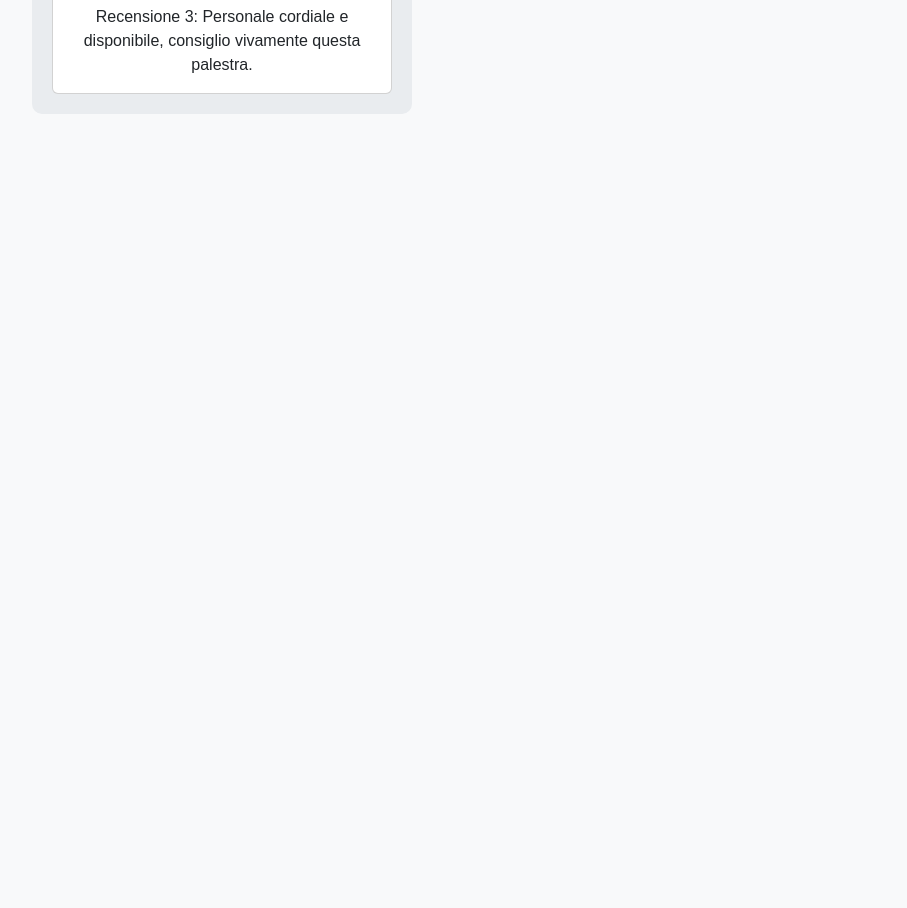
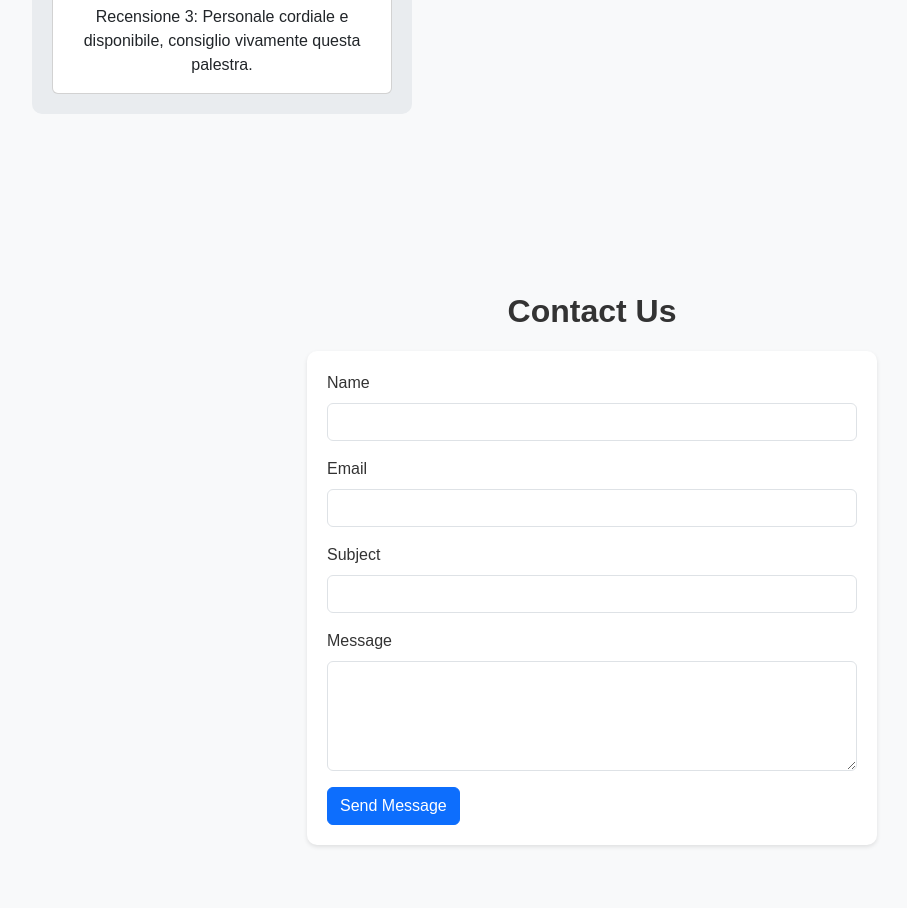
Before and after one commit to DoodleSaurus/Flamewave, a plain HTML site: page index.html in a window 1280 px wide. Shown: the part 3609-4517 px from the top of the page, without its empty margins (48-955 px from the left). Before the commit the page ends 3841 px from the top, so only its background shows below. Drawn offline with nearby package versions, Linux system fonts and the light colour scheme.

Commit message:
Update index.html

```diff
--- a/index.html
+++ b/index.html
@@ -270,6 +270,34 @@
         </div>
     </section>
 
+    <!-- Contact -->
+    <section id="contact" class="container my-5">
+        <h2 class="text-center">Contact Us</h2>
+        <div class="row justify-content-center">
+            <div class="col-md-6">
+                <form>
+                    <div class="mb-3">
+                        <label for="name" class="form-label">Name</label>
+                        <input type="text" class="form-control" id="name" required>
+                    </div>
+                    <div class="mb-3">
+                        <label for="email" class="form-label">Email</label>
+                        <input type="email" class="form-control" id="email" required>
+                    </div>
+                    <div class="mb-3">
+                        <label for="subject" class="form-label">Subject</label>
+                        <input type="text" class="form-control" id="subject" required>
+                    </div>
+                    <div class="mb-3">
+                        <label for="message" class="form-label">Message</label>
+                        <textarea class="form-control" id="message" rows="4" required></textarea>
+                    </div>
+                    <button type="submit" class="btn btn-primary">Send Message</button>
+                </form>
+            </div>
+        </div>
+    </section>
+
     <script src="https://cdn.jsdelivr.net/npm/bootstrap@5.3.0/dist/js/bootstrap.bundle.min.js"></script>
     <script>
         // Initialize the carousel to scroll automatically
```
